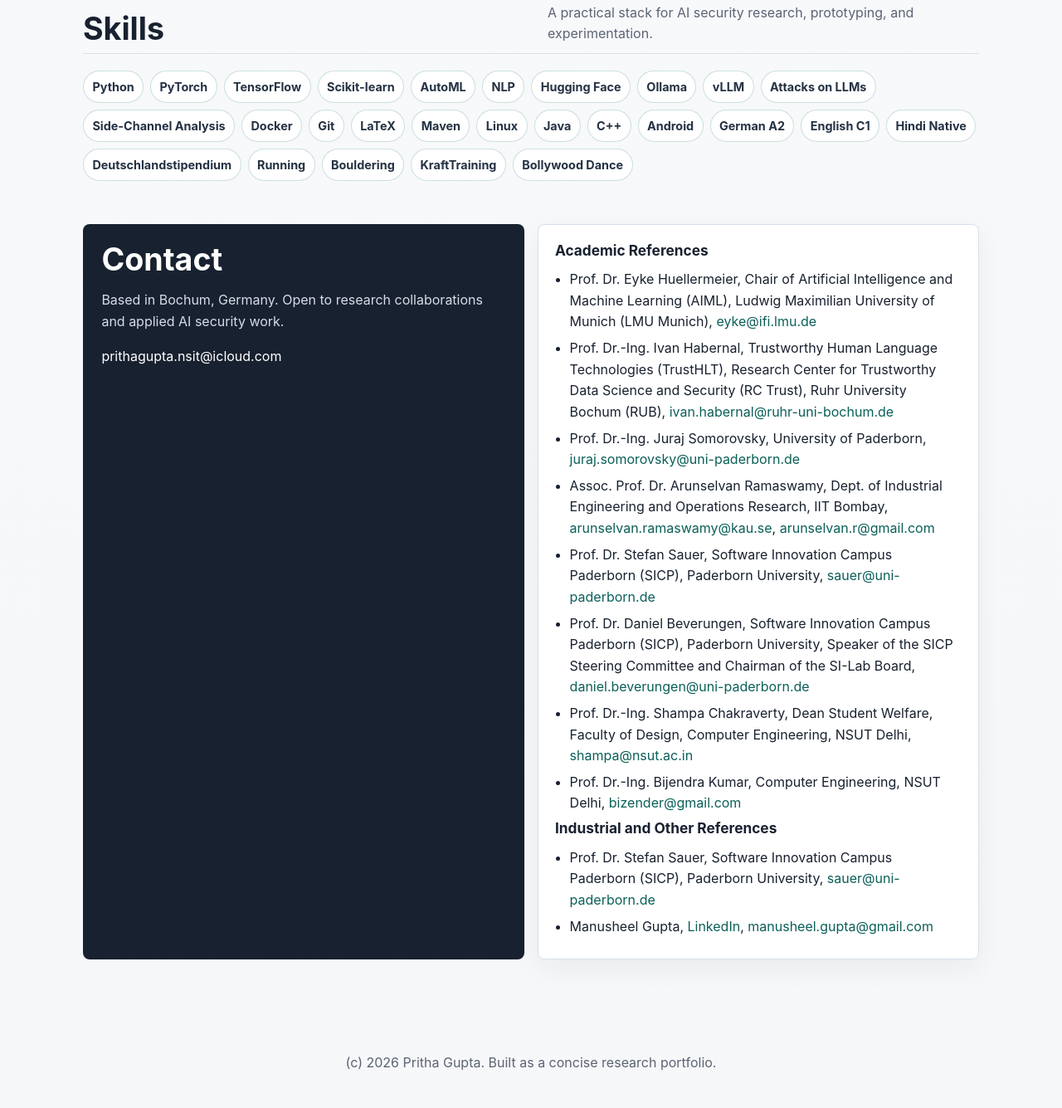
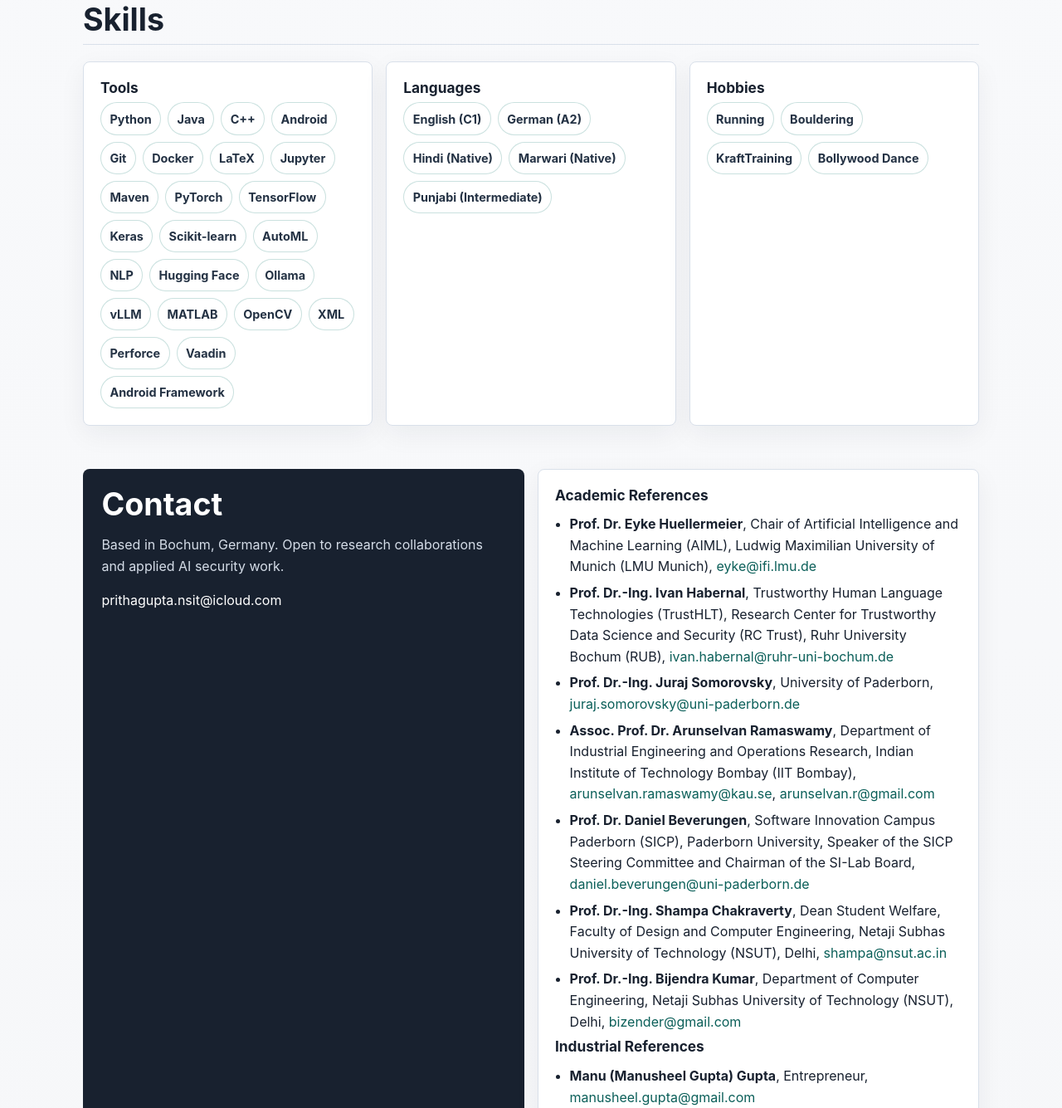
Before and after one commit to LeakDetectAI/leakdetectai.github.io, a plain HTML site: page index.html in a window 1280 px wide. Shown: the part 5076-6411 px from the top of the page at 83% size. Drawn offline with Linux system fonts and the light colour scheme.

Commit message:
Updated layout

```diff
--- a/index.html
+++ b/index.html
@@ -595,36 +595,56 @@
         <section id="skills">
             <div class="section-heading">
                 <h2>Skills</h2>
-                <p class="section-note">A practical stack for AI security research, prototyping, and experimentation.</p>
             </div>
-            <div class="skills" aria-label="Skills and interests">
+            <div class="grid">
+                <article class="card">
+                    <h3>Tools</h3>
+                    <div class="skills" aria-label="Tools">
                         <span class="chip">Python</span>
+                        <span class="chip">Java</span>
+                        <span class="chip">C++</span>
+                        <span class="chip">Android</span>
+                        <span class="chip">Git</span>
+                        <span class="chip">Docker</span>
+                        <span class="chip">LaTeX</span>
+                        <span class="chip">Jupyter</span>
+                        <span class="chip">Maven</span>
                         <span class="chip">PyTorch</span>
                         <span class="chip">TensorFlow</span>
+                        <span class="chip">Keras</span>
                         <span class="chip">Scikit-learn</span>
                         <span class="chip">AutoML</span>
                         <span class="chip">NLP</span>
                         <span class="chip">Hugging Face</span>
                         <span class="chip">Ollama</span>
                         <span class="chip">vLLM</span>
-                <span class="chip">Attacks on LLMs</span>
-                <span class="chip">Side-Channel Analysis</span>
-                <span class="chip">Docker</span>
-                <span class="chip">Git</span>
-                <span class="chip">LaTeX</span>
-                <span class="chip">Maven</span>
-                <span class="chip">Linux</span>
-                <span class="chip">Java</span>
-                <span class="chip">C++</span>
-                <span class="chip">Android</span>
-                <span class="chip">German A2</span>
-                <span class="chip">English C1</span>
-                <span class="chip">Hindi Native</span>
-                <span class="chip">Deutschlandstipendium</span>
+                        <span class="chip">MATLAB</span>
+                        <span class="chip">OpenCV</span>
+                        <span class="chip">XML</span>
+                        <span class="chip">Perforce</span>
+                        <span class="chip">Vaadin</span>
+                        <span class="chip">Android Framework</span>
+                    </div>
+                </article>
+                <article class="card">
+                    <h3>Languages</h3>
+                    <div class="skills" aria-label="Languages">
+                        <span class="chip">English (C1)</span>
+                        <span class="chip">German (A2)</span>
+                        <span class="chip">Hindi (Native)</span>
+                        <span class="chip">Marwari (Native)</span>
+                        <span class="chip">Punjabi (Intermediate)</span>
+                    </div>
+                </article>
+                <article class="card">
+                    <h3>Hobbies</h3>
+                    <div class="skills" aria-label="Hobbies">
                         <span class="chip">Running</span>
                         <span class="chip">Bouldering</span>
                         <span class="chip">KraftTraining</span>
                         <span class="chip">Bollywood Dance</span>
+                    </div>
+                </article>
             </div>
         </section>
 
@@ -638,19 +658,18 @@
                 <div class="card">
                     <h3>Academic References</h3>
                     <ul>
-                        <li>Prof. Dr. Eyke Huellermeier, Chair of Artificial Intelligence and Machine Learning (AIML), Ludwig Maximilian University of Munich (LMU Munich), <a href="mailto:eyke@ifi.lmu.de">eyke@ifi.lmu.de</a></li>
-                        <li>Prof. Dr.-Ing. Ivan Habernal, Trustworthy Human Language Technologies (TrustHLT), Research Center for Trustworthy Data Science and Security (RC Trust), Ruhr University Bochum (RUB), <a href="mailto:ivan.habernal@ruhr-uni-bochum.de">ivan.habernal@ruhr-uni-bochum.de</a></li>
-                        <li>Prof. Dr.-Ing. Juraj Somorovsky, University of Paderborn, <a href="mailto:juraj.somorovsky@uni-paderborn.de">juraj.somorovsky@uni-paderborn.de</a></li>
-                        <li>Assoc. Prof. Dr. Arunselvan Ramaswamy, Dept. of Industrial Engineering and Operations Research, IIT Bombay, <a href="mailto:arunselvan.ramaswamy@kau.se">arunselvan.ramaswamy@kau.se</a>, <a href="mailto:arunselvan.r@gmail.com">arunselvan.r@gmail.com</a></li>
-                        <li>Prof. Dr. Stefan Sauer, Software Innovation Campus Paderborn (SICP), Paderborn University, <a href="mailto:sauer@uni-paderborn.de">sauer@uni-paderborn.de</a></li>
-                        <li>Prof. Dr. Daniel Beverungen, Software Innovation Campus Paderborn (SICP), Paderborn University, Speaker of the SICP Steering Committee and Chairman of the SI-Lab Board, <a href="mailto:daniel.beverungen@uni-paderborn.de">daniel.beverungen@uni-paderborn.de</a></li>
-                        <li>Prof. Dr.-Ing. Shampa Chakraverty, Dean Student Welfare, Faculty of Design, Computer Engineering, NSUT Delhi, <a href="mailto:shampa@nsut.ac.in">shampa@nsut.ac.in</a></li>
-                        <li>Prof. Dr.-Ing. Bijendra Kumar, Computer Engineering, NSUT Delhi, <a href="mailto:bizender@gmail.com">bizender@gmail.com</a></li>
+                        <li><strong>Prof. Dr. Eyke Huellermeier</strong>, Chair of Artificial Intelligence and Machine Learning (AIML), Ludwig Maximilian University of Munich (LMU Munich), <a href="mailto:eyke@ifi.lmu.de">eyke@ifi.lmu.de</a></li>
+                        <li><strong>Prof. Dr.-Ing. Ivan Habernal</strong>, Trustworthy Human Language Technologies (TrustHLT), Research Center for Trustworthy Data Science and Security (RC Trust), Ruhr University Bochum (RUB), <a href="mailto:ivan.habernal@ruhr-uni-bochum.de">ivan.habernal@ruhr-uni-bochum.de</a></li>
+                        <li><strong>Prof. Dr.-Ing. Juraj Somorovsky</strong>, University of Paderborn, <a href="mailto:juraj.somorovsky@uni-paderborn.de">juraj.somorovsky@uni-paderborn.de</a></li>
+                        <li><strong>Assoc. Prof. Dr. Arunselvan Ramaswamy</strong>, Department of Industrial Engineering and Operations Research, Indian Institute of Technology Bombay (IIT Bombay), <a href="mailto:arunselvan.ramaswamy@kau.se">arunselvan.ramaswamy@kau.se</a>, <a href="mailto:arunselvan.r@gmail.com">arunselvan.r@gmail.com</a></li>
+                        <li><strong>Prof. Dr. Daniel Beverungen</strong>, Software Innovation Campus Paderborn (SICP), Paderborn University, Speaker of the SICP Steering Committee and Chairman of the SI-Lab Board, <a href="mailto:daniel.beverungen@uni-paderborn.de">daniel.beverungen@uni-paderborn.de</a></li>
+                        <li><strong>Prof. Dr.-Ing. Shampa Chakraverty</strong>, Dean Student Welfare, Faculty of Design and Computer Engineering, Netaji Subhas University of Technology (NSUT), Delhi, <a href="mailto:shampa@nsut.ac.in">shampa@nsut.ac.in</a></li>
+                        <li><strong>Prof. Dr.-Ing. Bijendra Kumar</strong>, Department of Computer Engineering, Netaji Subhas University of Technology (NSUT), Delhi, <a href="mailto:bizender@gmail.com">bizender@gmail.com</a></li>
                     </ul>
-                    <h3>Industrial and Other References</h3>
+                    <h3>Industrial References</h3>
                     <ul>
-                        <li>Prof. Dr. Stefan Sauer, Software Innovation Campus Paderborn (SICP), Paderborn University, <a href="mailto:sauer@uni-paderborn.de">sauer@uni-paderborn.de</a></li>
-                        <li>Manusheel Gupta, <a href="https://www.linkedin.com/in/manusheelgupta/" target="_blank" rel="noopener noreferrer">LinkedIn</a>, <a href="mailto:manusheel.gupta@gmail.com">manusheel.gupta@gmail.com</a></li>
+                        <li><strong>Manu (Manusheel Gupta) Gupta</strong>, Entrepreneur, <a href="mailto:manusheel.gupta@gmail.com">manusheel.gupta@gmail.com</a></li>
+                        <li><strong>Prof. Dr. Stefan Sauer</strong>, Software Innovation Campus Paderborn (SICP), Paderborn University, <a href="mailto:sauer@uni-paderborn.de">sauer@uni-paderborn.de</a></li>
                     </ul>
                 </div>
             </div>
```
Lines whose indentation alone changed are shown as unchanged.
